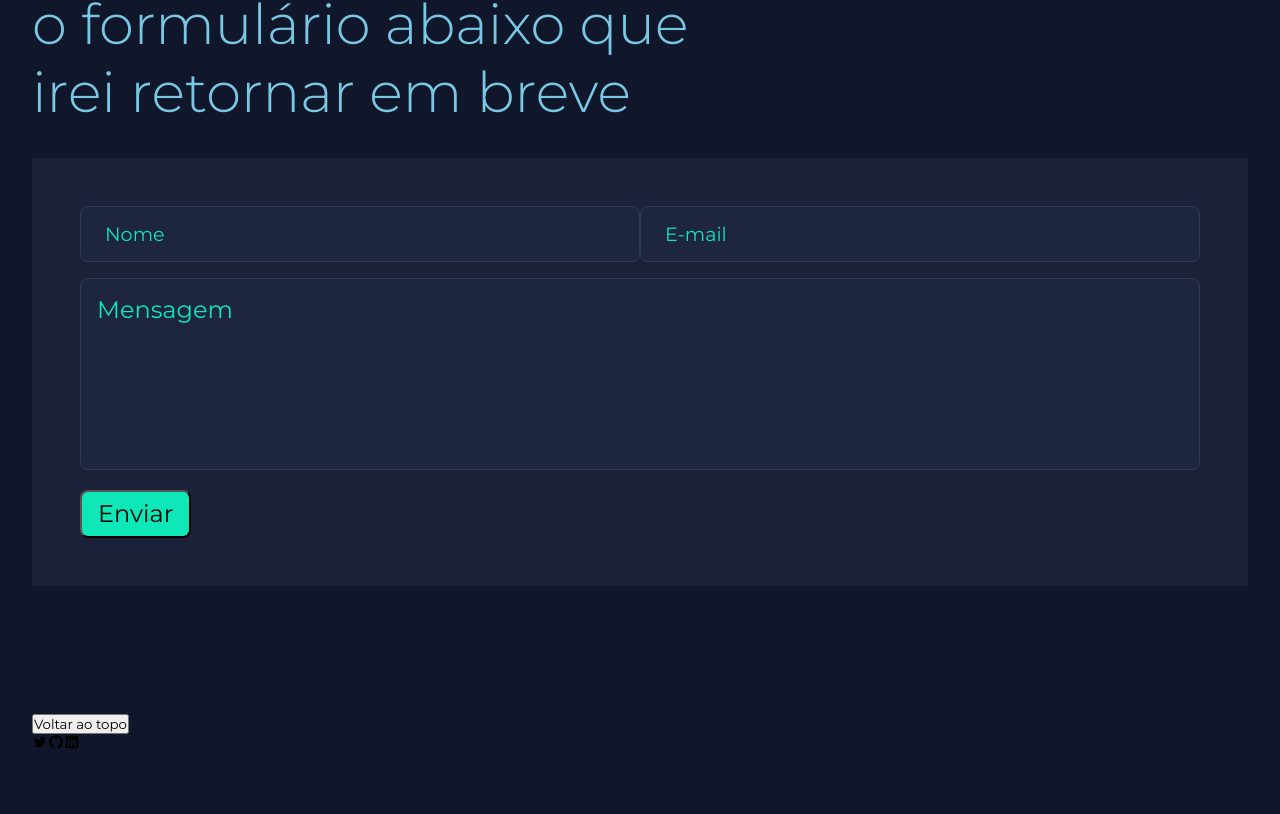
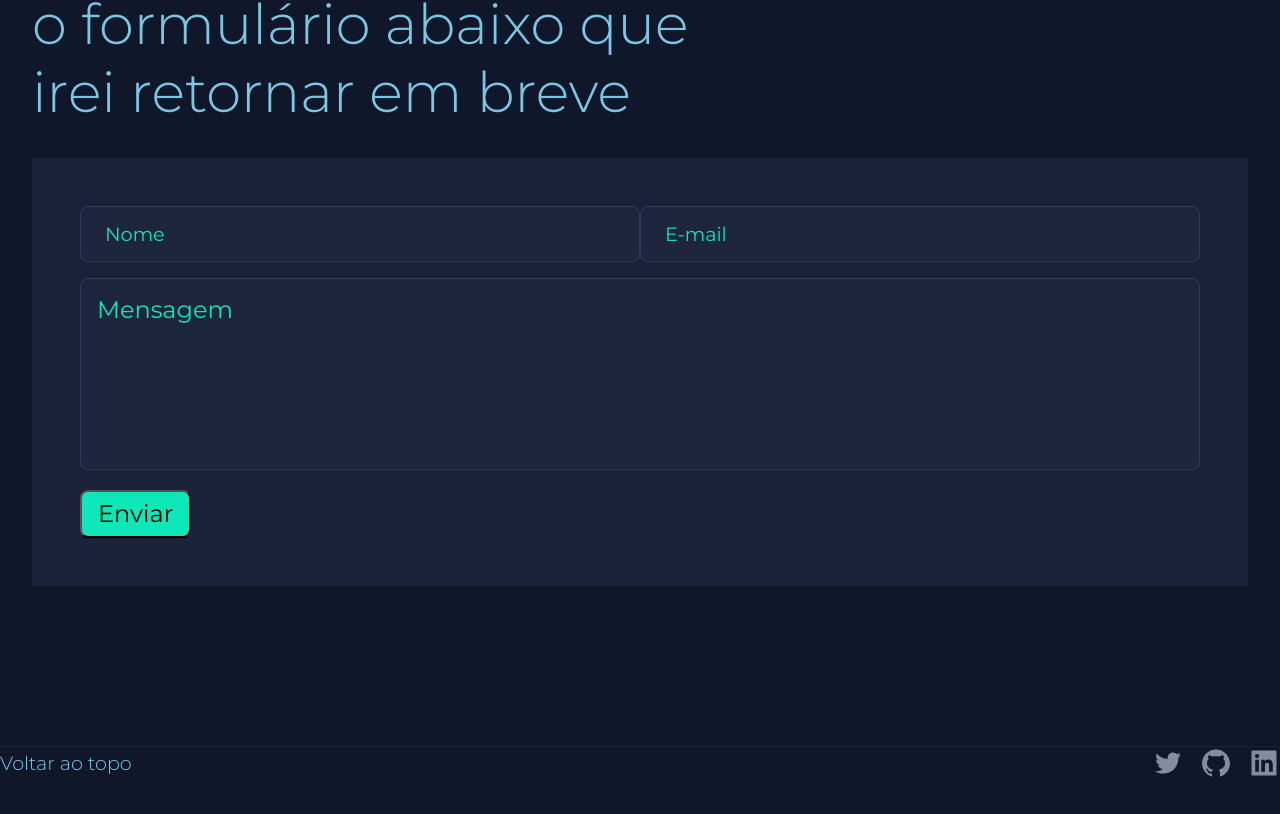
Before and after one commit to manoelduran/mywebsite, a Next.js app: page / in a window 1280 px wide. Shown: the part 4152-4966 px from the top of the page. Before the commit the page ends 4906 px from the top, so only its background shows below. Built offline with nearby package versions, Linux system fonts and the light colour scheme.

Commit message:
bug fixed

```diff
--- a/src/components/Footer/index.tsx
+++ b/src/components/Footer/index.tsx
@@ -9,10 +9,18 @@ export function Footer() {
   function handleRedirect(url: string) {
     window.open(url);
   }
+  function handleScrollTop() {
+    window.scroll({
+      top: 0,
+      behavior: 'smooth'
+    });
+  }
   return (
     <Container>
       <DivContainer>
-        <TopButton type="button">Voltar ao topo</TopButton>
+        <TopButton type="button" onClick={handleScrollTop}>
+          Voltar ao topo
+        </TopButton>
         <IconLinks>
           <AiOutlineTwitter
             onClick={() => handleRedirect('https://twitter.com')}
--- a/src/components/Footer/styles.ts
+++ b/src/components/Footer/styles.ts
@@ -1,9 +1,48 @@
 import styled from 'styled-components';
 
-export const Container = styled.section``;
+export const Container = styled.footer`
+  width: 100%;
+  margin-top: 10rem;
+  border-top: 1px solid ${({ theme }) => theme.backgroundLight};
+  height: 5rem;
+`;
 
-export const DivContainer = styled.div``;
+export const DivContainer = styled.div`
+  display: flex;
+  align-items: center;
+  justify-content: space-between;
+`;
 
-export const IconLinks = styled.section``;
+export const IconLinks = styled.section`
+  display: flex;
+  align-items: center;
+  gap: 1rem;
+  svg {
+    width: 2rem;
+    height: 2rem;
+    color: ${({ theme }) => theme.text};
+    transition: 0.5s;
+    cursor: pointer;
+    &:hover {
+      color: ${({ theme }) => theme.primary};
+    }
+  }
+  @media (max-width: 450px) {
+    gap: 0.5rem;
+    svg {
+      width: 1.5rem;
+      height: 1.5rem;
+    }
+  }
+`;
 
-export const TopButton = styled.button``;
+export const TopButton = styled.button`
+  background: none;
+  border: none;
+  color: ${({ theme }) => theme.secondary};
+  font-weight: 300;
+  font-size: 1.2rem;
+  @media (max-width: 450px) {
+    font-size: 0.9rem;
+  }
+`;
--- a/src/pages/index.tsx
+++ b/src/pages/index.tsx
@@ -18,8 +18,8 @@ export default function Home() {
         <Projects />
         <Knowledges />
         <ContactUs />
-        <Footer />
       </main>
+      <Footer />
     </HomeContainer>
   );
 }
```
